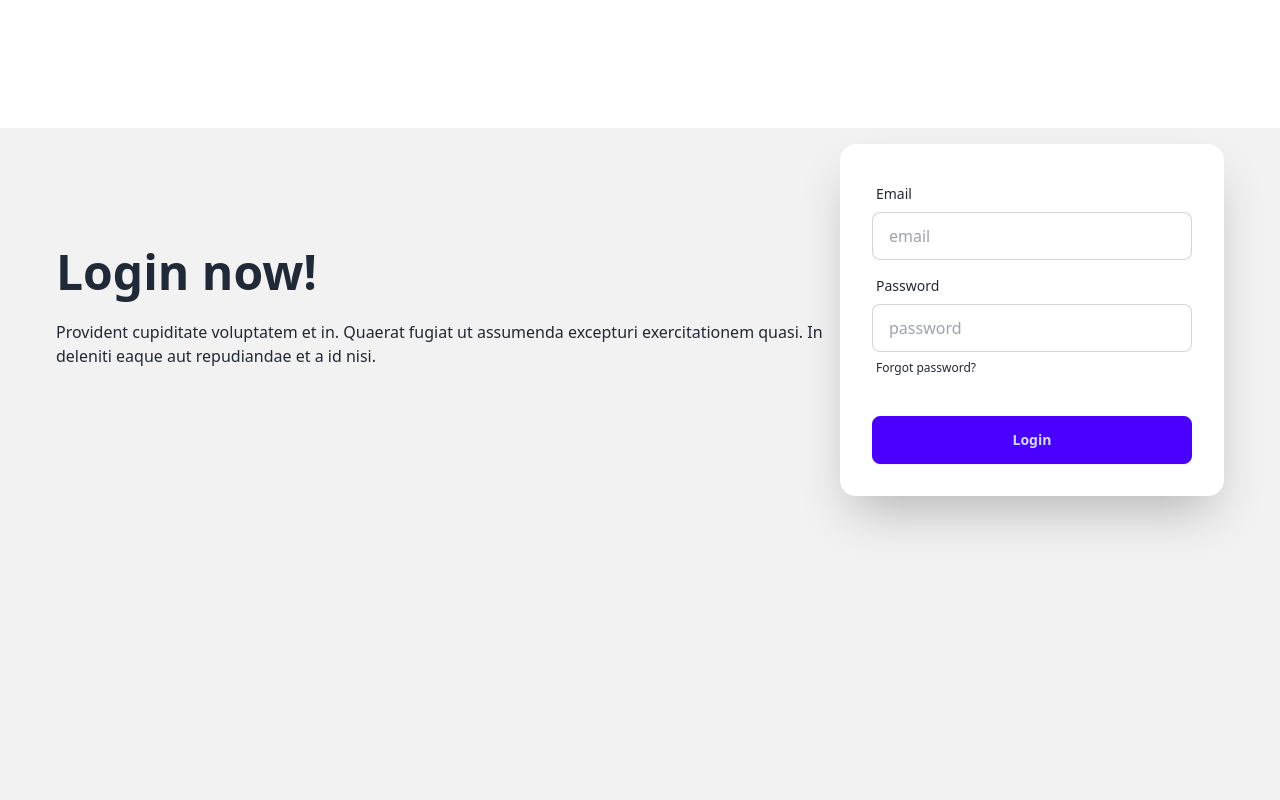
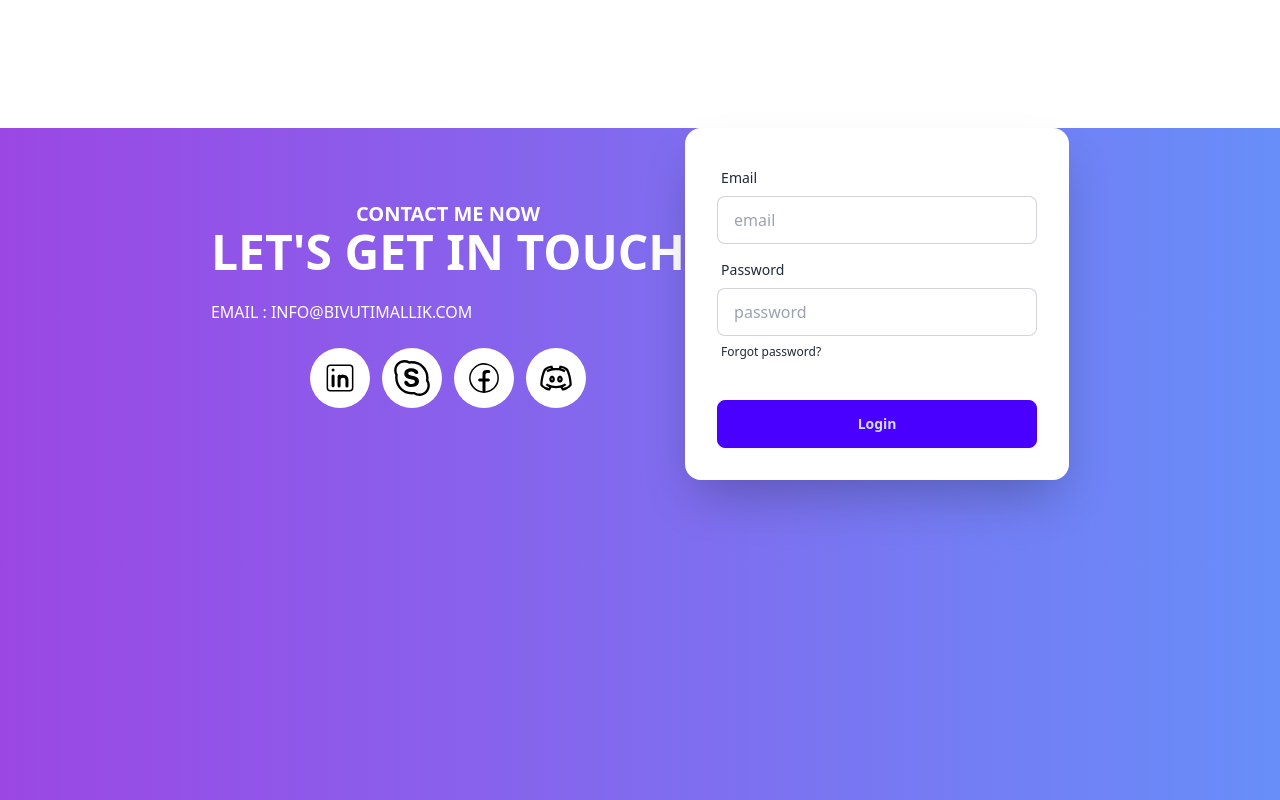
Before and after one commit to Priyanka-Das-Dipa/bivu-portfolio, a React (Vite) app: page / in a window 1280 px wide. Shown: the part 1720-2520 px from the top of the page. Built offline with nearby package versions, Linux system fonts and the light colour scheme.

Commit message:
working on contact

```diff
--- a/src/components/contact/Contact.jsx
+++ b/src/components/contact/Contact.jsx
@@ -1,8 +1,13 @@
+import { AiOutlineDiscord } from "react-icons/ai";
+import { CiFacebook, CiLinkedin } from "react-icons/ci";
+import { MdEmail } from "react-icons/md";
+import { SlSocialSkype } from "react-icons/sl";
+
 const Contact = () => {
   return (
-    <section className="hero bg-base-200 min-h-screen">
-      <div className=" min-h-screen max-w-[1200px] mx-auto">
-        <div className="hero-content flex-col lg:flex-row-reverse">
+    <section className=" bg-contact min-h-screen ">
+      <div className="  max-w-[1200px] mx-auto">
+        <div className="flex justify-center items-center flex-col lg:flex-row-reverse">
           <div className="card bg-base-100 w-full max-w-sm shrink-0 shadow-2xl">
             <form className="card-body">
               <div className="form-control">
@@ -37,13 +42,43 @@
               </div>
             </form>
           </div>
-          <div className="text-center lg:text-left">
-            <h1 className="text-5xl font-bold">Login now!</h1>
-            <p className="py-6">
-              Provident cupiditate voluptatem et in. Quaerat fugiat ut assumenda
-              excepturi exercitationem quasi. In deleniti eaque aut repudiandae
-              et a id nisi.
-            </p>
+          <div className="text-center lg:text-left text-white">
+            <h1 className="text-xl uppercase text-center font-bold">
+              Contact me now
+            </h1>
+            <h1 className="text-5xl uppercase font-bold text-center">
+              Let&#39;s get in touch
+            </h1>
+            <p className="py-6 uppercase">Email : info@bivutimallik.com</p>
+            <div className="flex gap-3 justify-center">
+              <a
+                href="https://www.linkedin.com/in/bivuti-vussion-mallik/"
+                target="_blank"
+              >
+                <button className="p-3 bg-white rounded-full">
+                  <CiLinkedin className="text-black text-4xl" />
+                </button>
+              </a>
+              <a href="skype:live:.cid.b079b4dabb308aff?chat">
+                <button className="p-3 bg-white rounded-full">
+                  <SlSocialSkype className="text-black text-4xl" />
+                </button>
+              </a>
+              <a href="https://www.facebook.com/bivutim" target="_blank">
+                <button className="p-3 bg-white rounded-full">
+                  <CiFacebook className="text-black text-4xl" />
+                </button>
+              </a>
+              <a
+                href=" https://discord.com/channels/@ads_bivuti"
+                target="_blank"
+              >
+                <button className="p-3 bg-white rounded-full">
+                  <AiOutlineDiscord className="text-black text-4xl" />
+                </button>
+              </a>
+              <link rel="stylesheet" href="" />
+            </div>
           </div>
         </div>
       </div>
--- a/src/pages/Home.jsx
+++ b/src/pages/Home.jsx
@@ -5,7 +5,7 @@
 const Home = () => {
   return (
     <section className="space-y-6">
-      <Banner id="home" />
+      <Banner id="home"/>
       <Faq id="faq" />
       <Contact />
     </section>
--- a/tailwind.config.js
+++ b/tailwind.config.js
@@ -8,6 +8,7 @@
         "purple-blue": "linear-gradient(to right, #9642a7, #3951f2)",
 
         'primary-gradient': 'linear-gradient(to right, #6a0dad, #3951f2)',
+        'contact': 'linear-gradient(to right, #9b47e4, #678ef9)'
       },
 
 
```
